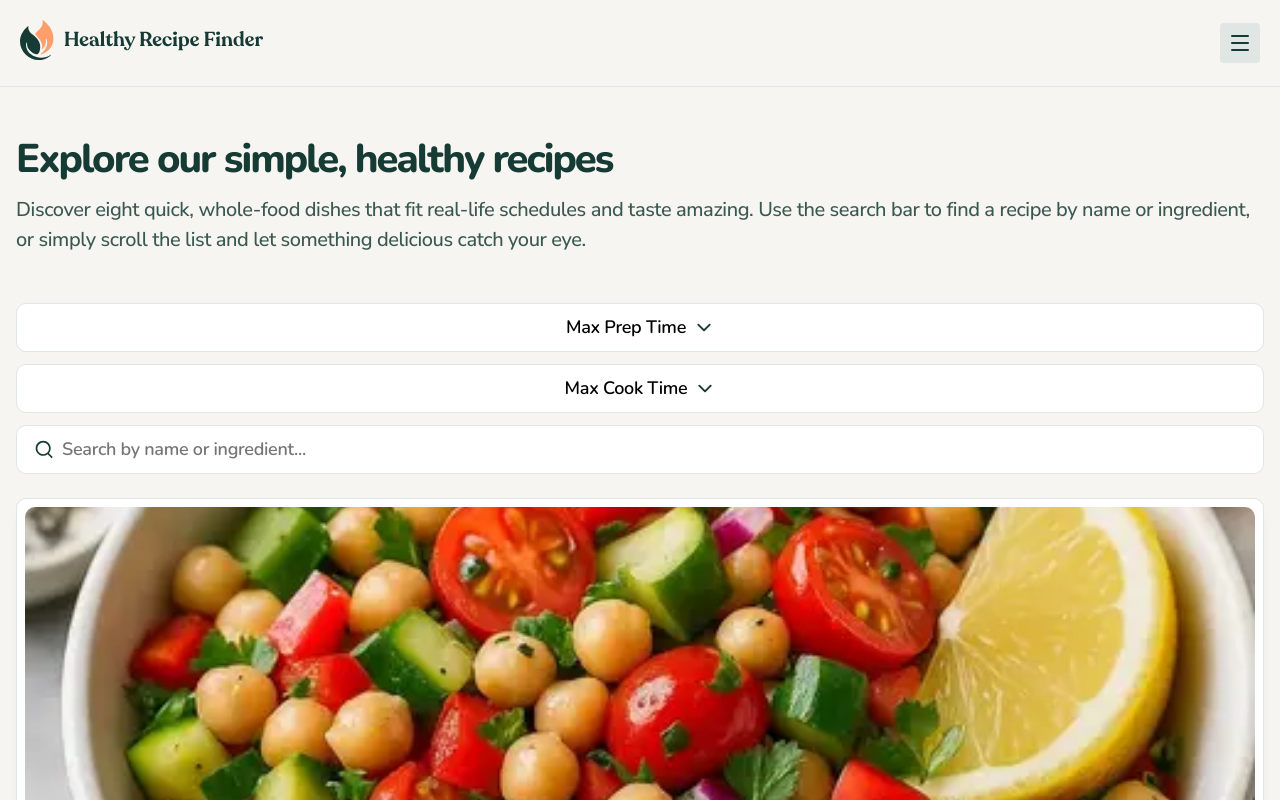
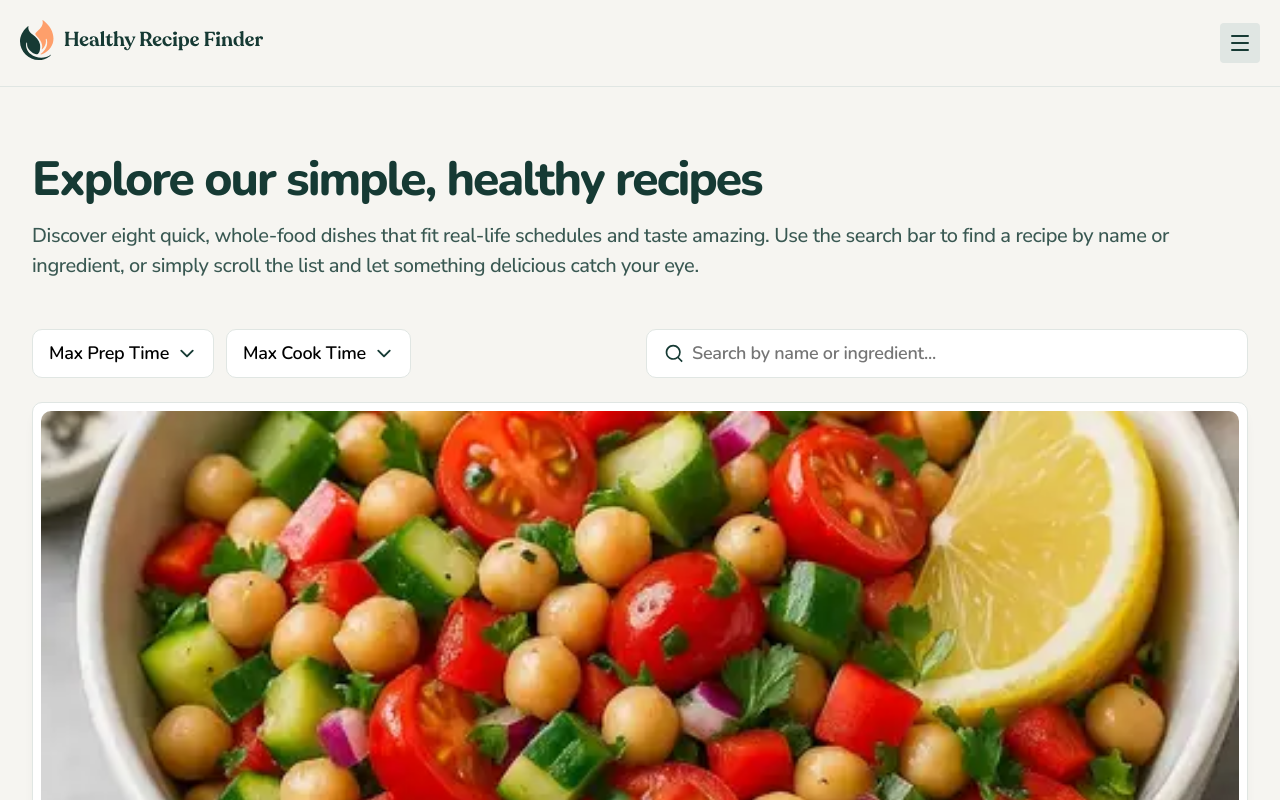
Before and after one commit to niiquash/recipe-finder, a React (Vite) app: page /recipes in a window 1280 px wide. Shown: the top 800 px of the page. Built offline with nearby package versions, Linux system fonts and the light colour scheme.

Commit message:
- Start table screen width of recipe page

```diff
--- a/src/pages/recipes-page/RecipePage.css
+++ b/src/pages/recipes-page/RecipePage.css
@@ -37,6 +37,7 @@
   flex-direction: column;
   gap: 24px;
 }
+
 .yield-selections-and-search-bar {
   width: 100%;
   display: flex;
@@ -167,3 +168,40 @@
   grid-template-columns: 1fr;
   gap: 32px;
 }
+
+@media (min-width: 768px) {
+  /*****************************
+  * Explore Section
+  *****************************/
+  .recipe-page {
+    padding-left: 32px;
+    padding-right: 32px;
+  }
+
+  .recipe-page-heading {
+    padding-top: 64px;
+  }
+
+  .recipe-page-heading h1 {
+    font-size: 48px;
+  }
+
+  /*****************************
+  * Recipe Yield Section
+  *****************************/
+  .yield-selections-and-search-bar {
+    flex-direction: row;
+  }
+
+  .yield-selections {
+    flex-direction: row;
+    flex: 0 0 3;
+  }
+
+  /************************
+  * Search bar
+  ************************/
+  .search-bar {
+    flex: 0 0 2;
+  }
+}
```
